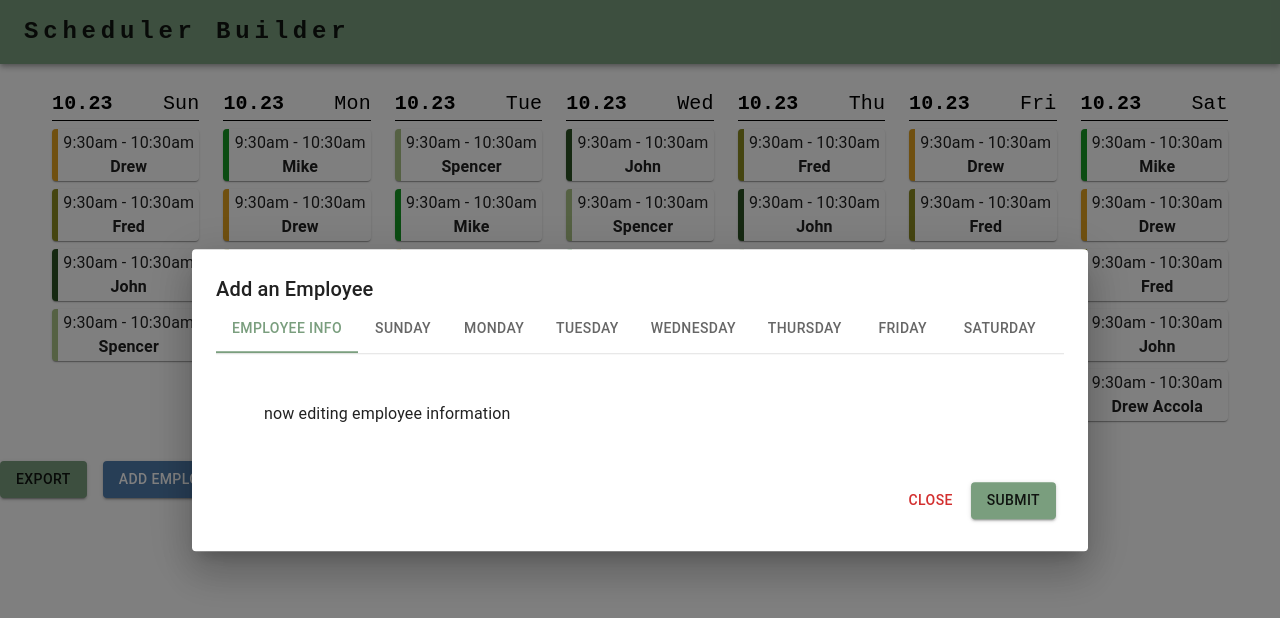
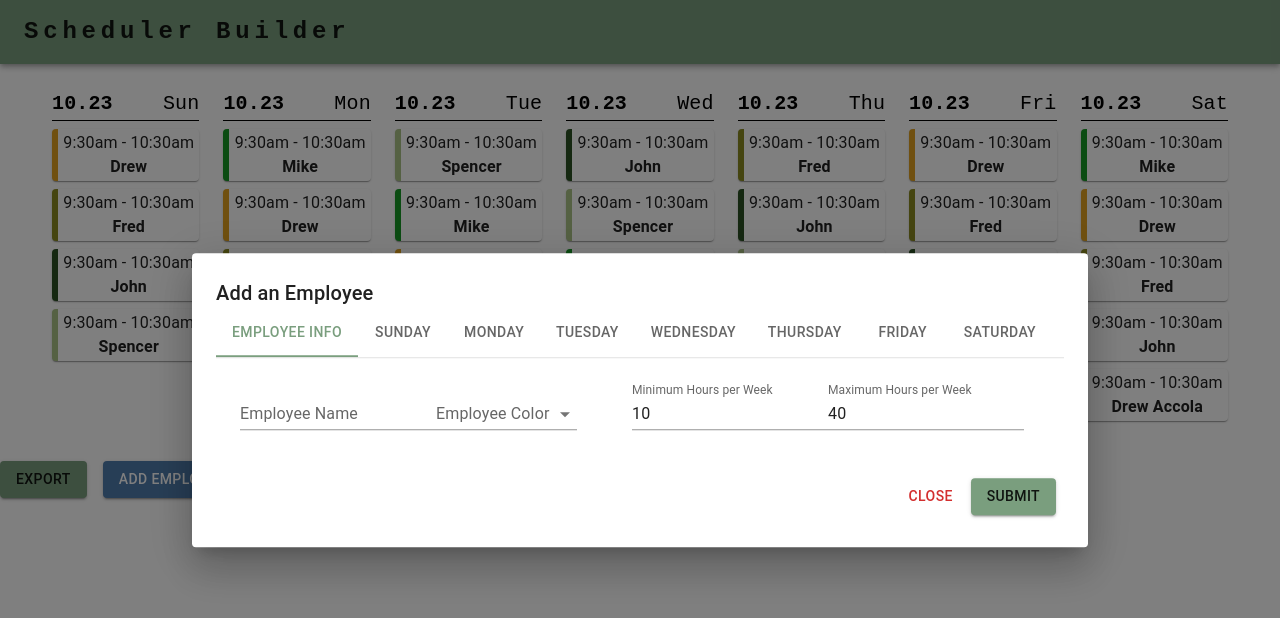
Before and after one commit to Stout-2022-Capstone-Scheduler-Team/SchedulerApp, a Next.js app: page /edit-schedule in a window 1280 px wide. Both pictures are taken after a click on the button "ADD EMPLOYEE". Shown: the top 618 px of the page. Built offline with nearby package versions, Linux system fonts and the light colour scheme.

Commit message:
Employee information page looks acceptable

```diff
--- a/components/addEmployeeModal/AvailiabilityTabs.tsx
+++ b/components/addEmployeeModal/AvailiabilityTabs.tsx
@@ -4,7 +4,7 @@ import Tab from "@mui/material/Tab";
 import Box from "@mui/material/Box";
 
 import { AvailabilityEditor, EditEmployeeInfo } from "../";
-import { DayOftheWeek, Time } from "../../entities";
+import { Time } from "../../entities";
 import { TabPanel } from "../";
 
 function a11yProps(index: number) {
@@ -15,17 +15,17 @@ function a11yProps(index: number) {
 }
 
 export function AvailabilityTabs() {
-  const [value, setValue] = React.useState(0);
+  const [current, setCurrent] = React.useState(0);
 
   const handleChange = (event: React.SyntheticEvent, newValue: number) => {
-    setValue(newValue);
+    setCurrent(newValue);
   };
 
   return (
     <Box sx={{ width: "100%" }}>
       <Box sx={{ borderBottom: 1, borderColor: "divider" }}>
         <Tabs
-          value={value}
+          value={current}
           onChange={handleChange}
           aria-label="basic tabs example"
         >
@@ -35,11 +35,11 @@ export function AvailabilityTabs() {
           ))}
         </Tabs>
       </Box>
-      <TabPanel value={value} index={0}>
+      <TabPanel value={current} index={0}>
         <EditEmployeeInfo />
       </TabPanel>
       {Time.getWeekDayNumbers().map((day, index) => (
-        <TabPanel value={value} index={index + 1}>
+        <TabPanel value={current} index={index + 1}>
           <AvailabilityEditor day={day} />
         </TabPanel>
       ))}
--- a/components/addEmployeeModal/EditEmployeeInfo.tsx
+++ b/components/addEmployeeModal/EditEmployeeInfo.tsx
@@ -1,14 +1,81 @@
-import { Box, Typography } from "@mui/material";
-import { Time, DayOftheWeek } from "../../entities/time";
+import {
+  Box,
+  FormControl,
+  Grid,
+  InputLabel,
+  MenuItem,
+  Select,
+  SelectChangeEvent,
+  TextField
+} from "@mui/material";
+import { useState } from "react";
 
 interface EmployeePanelProps {}
 
 export function EditEmployeeInfo(props: EmployeePanelProps) {
   const { ...other } = props;
+  const [employeeColor, setEmployeeColor] = useState<Number>();
+
+  const handleColorPickerUpdate = (event: SelectChangeEvent) => {
+    let color: Number;
+    try {
+      color = Number(event.target.value);
+    } catch (ex) {
+      console.error(
+        "The selected employee color was unable to be parsed into an int"
+      );
+      color = 0;
+    }
+    setEmployeeColor(color);
+  };
 
   return (
-    <Box sx={{ p: 3 }}>
-      <Typography>{`now editing employee information`}</Typography>
-    </Box>
+    <Grid container spacing={2} sx={{ p: 2 }}>
+      <Grid xs={3}>
+        <TextField label="Employee Name" variant="standard" />
+      </Grid>
+      <Grid xs={3}>
+        <FormControl variant="standard" sx={{ minWidth: "80%" }}>
+          <InputLabel id="employee-color-selector">Employee Color</InputLabel>
+          <Select
+            labelId="employee-color-selector"
+            id="demo-simple-select"
+            value={employeeColor?.toString()}
+            label="Employee Color"
+            onChange={handleColorPickerUpdate}
+            sx={{ width: "90%" }}
+          >
+            <MenuItem value={0} sx={{ color: "gray" }}>
+              Random
+            </MenuItem>
+            <MenuItem value={10}>Blue</MenuItem>
+            <MenuItem value={20}>Green</MenuItem>
+            <MenuItem value={30}>Red</MenuItem>
+          </Select>
+        </FormControl>
+      </Grid>
+      <Grid xs={3}>
+        <TextField
+          label="Minimum Hours per Week"
+          defaultValue={10}
+          variant="standard"
+          type="number"
+          InputLabelProps={{
+            shrink: true
+          }}
+        />
+      </Grid>
+      <Grid xs={3}>
+        <TextField
+          label="Maximum Hours per Week"
+          defaultValue={40}
+          variant="standard"
+          type="number"
+          InputLabelProps={{
+            shrink: true
+          }}
+        />
+      </Grid>
+    </Grid>
   );
 }
```
